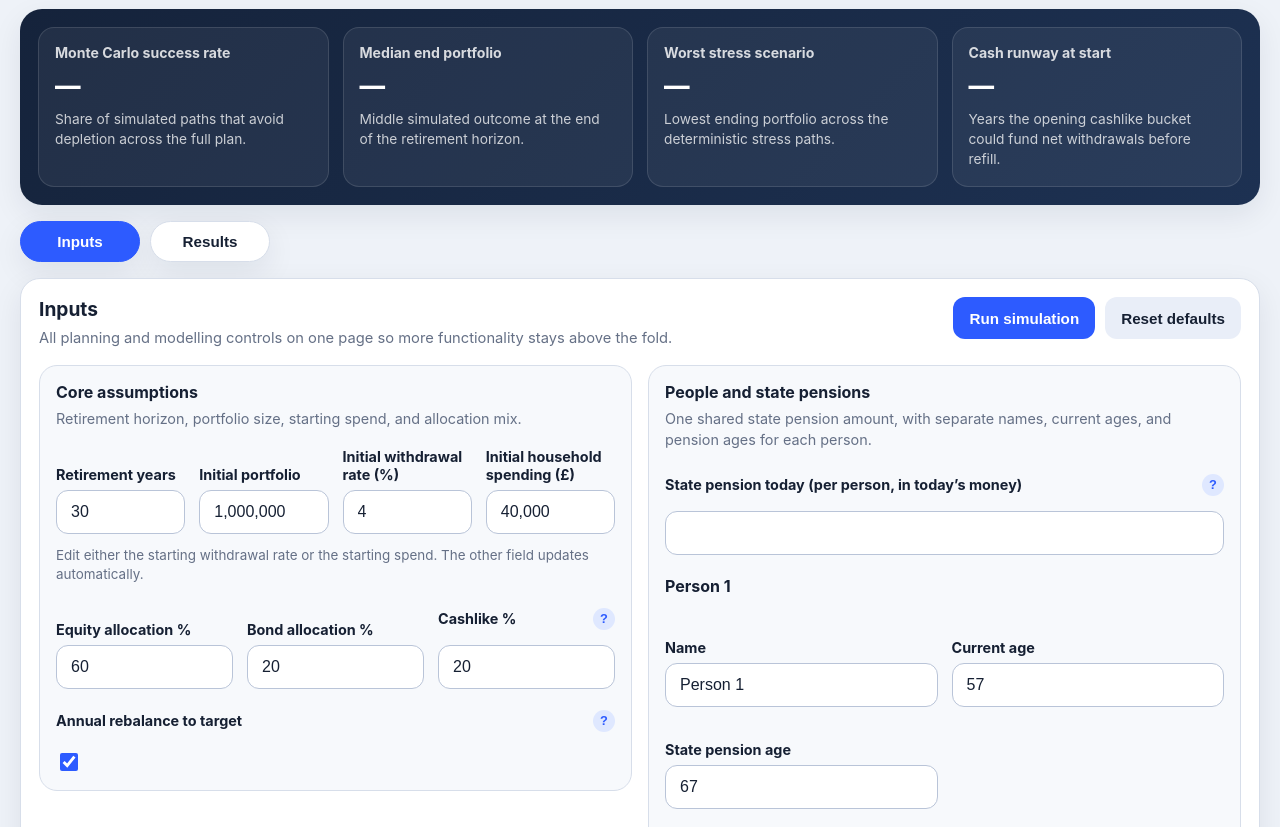
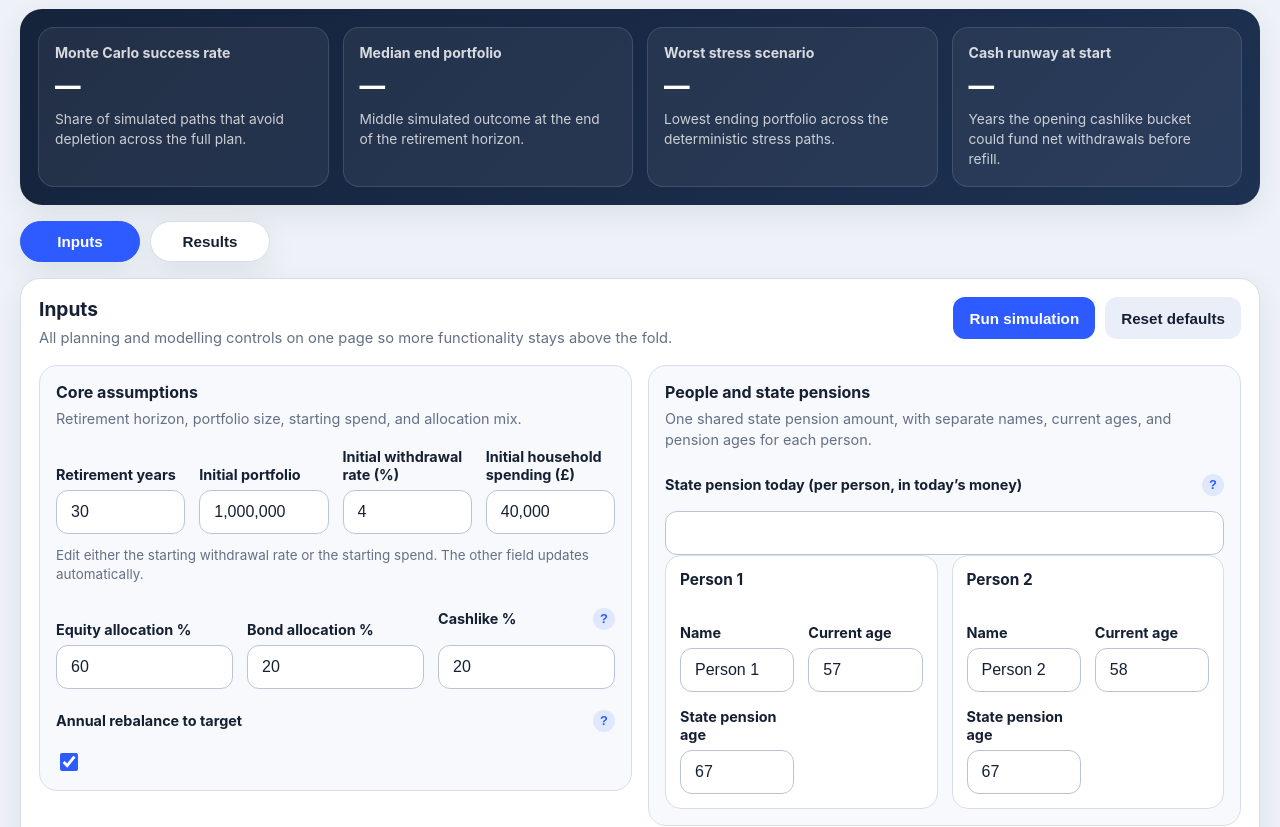
Before and after one commit to mr-androidwoody/retirement-income-planner, a website with bundled scripts: page index.html in a window 1280 px wide. Shown: the part 125-952 px from the top of the page. Built offline with nearby package versions, Linux system fonts and the light colour scheme.

Commit message:
Add files via upload

```diff
--- a/css/style.css
+++ b/css/style.css
@@ -296,6 +296,26 @@ body{
   grid-template-columns:repeat(4, minmax(0, 1fr));
   margin-bottom:14px;
 }
+.people-grid{
+  display:grid;
+  grid-template-columns:repeat(2, minmax(0, 1fr));
+  gap:14px;
+}
+
+.person-card{
+  background:#fff;
+  border:1px solid var(--line);
+  border-radius:16px;
+  padding:14px;
+  min-width:0;
+}
+
+.person-card h4{
+  margin:0 0 12px;
+  font-size:0.96rem;
+  line-height:1.3;
+}
+
 
 .field{
   display:flex;
@@ -606,7 +626,8 @@ canvas{
 @media (max-width: 860px){
   .field-grid-4,
   .field-grid-3,
-  .field-grid{
+  .field-grid,
+  .people-grid{
     grid-template-columns:1fr;
   }
 
```
